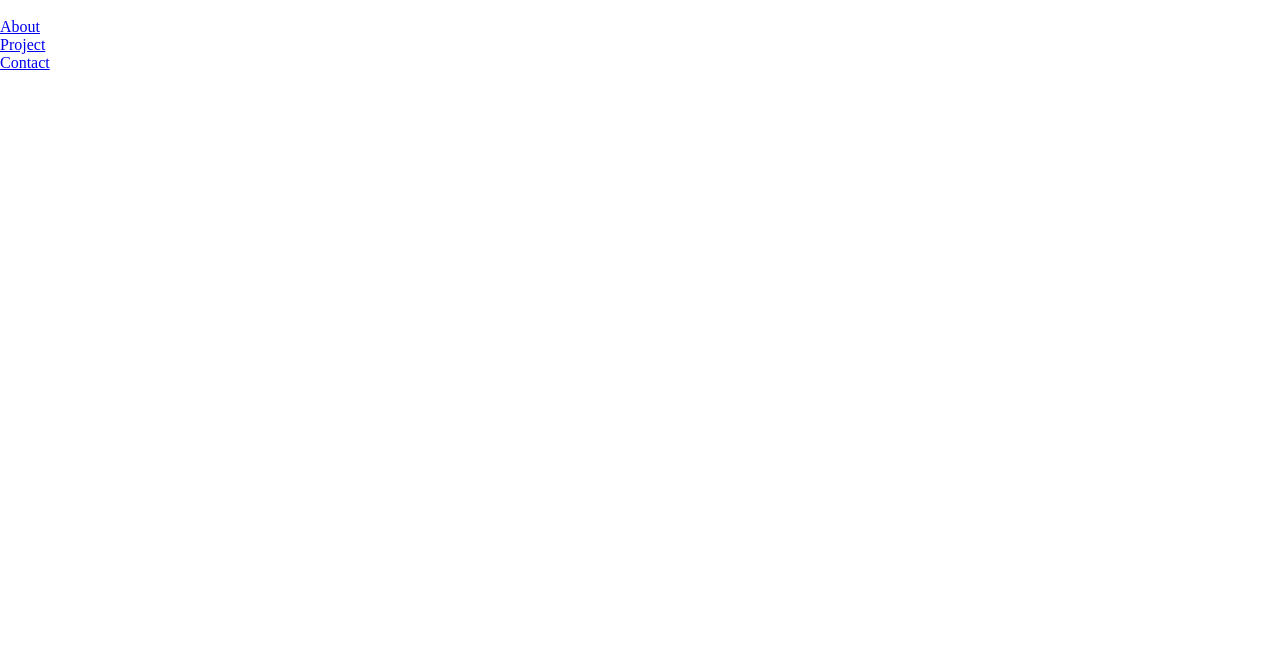
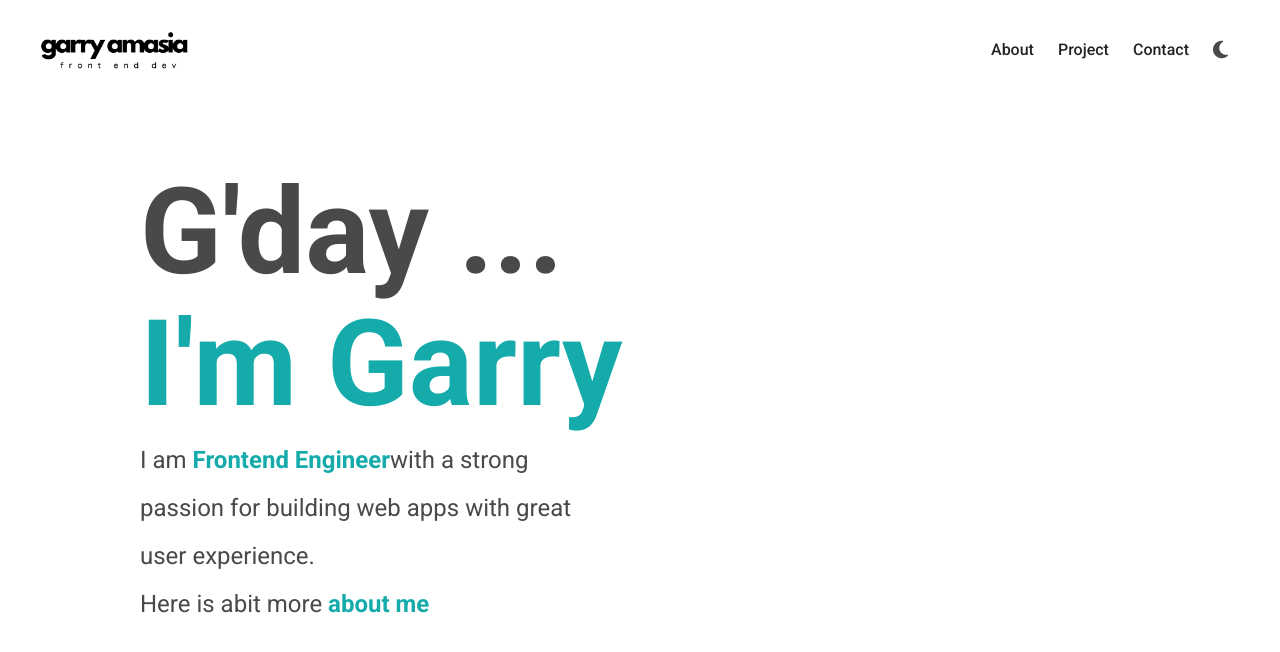
Before and after one commit to GarryAmasia/advanced-portfolio, a plain HTML site: page index.html in a window 1280 px wide. Drawn offline with Linux system fonts and the light colour scheme.

Commit message:
adding header section

```diff
--- a/index.html
+++ b/index.html
@@ -5,14 +5,24 @@
     <meta http-equiv="X-UA-Compatible" content="IE=edge" />
     <meta name="viewport" content="width=device-width, initial-scale=1.0" />
     <title>Advanced-portfolio</title>
+    <link rel="stylesheet" href="style.css" />
+    <link rel="preconnect" href="https://fonts.googleapis.com" />
+    <link rel="preconnect" href="https://fonts.gstatic.com" crossorigin />
+    <link
+      href="https://fonts.googleapis.com/css2?family=Roboto:ital,wght@0,100;0,300;0,400;0,500;0,700;0,900;1,100;1,300;1,400;1,500;1,700;1,900&display=swap"
+      rel="stylesheet"
+    />
     <script src="script.js" defer></script>
-    <link rel="stylesheet" href="style.css" />
+    <script
+      src="https://kit.fontawesome.com/fec710c91b.js"
+      crossorigin="anonymous"
+    ></script>
   </head>
   <body>
-    <section id="lading-page">
+    <section id="landing-page">
       <nav>
         <figure>
-          <img src="" alt="" />
+          <img id="personal-logo" src="./assets/garry-logo.png" alt="" />
         </figure>
         <ul class="nav__link--list">
           <li class="nav__link">
@@ -36,8 +46,27 @@
               >Contact</a
             >
           </li>
+          <li class="nav__link">
+            <a
+              href="#"
+              class="nav__link--anchor link__hover-effect link__hover-effect--black"
+              ><i class="fa-solid fa-moon"></i
+            ></a>
+          </li>
         </ul>
       </nav>
+      <header class="header">
+        <div class="header__content">
+          <h1 class="title">G'day ...</h1>
+          <h1 class="title green">I'm Garry</h1>
+          <p class="header__para">
+            I am <b class="green">Frontend Engineer</b>with a strong passion for
+            building web apps with great user experience.
+            <br />
+            Here is abit more <b class="green">about me</b>
+          </p>
+        </div>
+      </header>
     </section>
   </body>
 </html>
--- a/style.css
+++ b/style.css
@@ -2,4 +2,87 @@
   padding: 0;
   margin: 0;
   box-sizing: border-box;
+  font-family: "roboto", sans-serif;
+  color: rgb(73, 73, 73);
 }
+
+li {
+  list-style-type: none;
+}
+
+section {
+  background-color: rgb(255, 255, 255);
+}
+
+.title {
+  font-size: 120px;
+  margin-bottom: 12px;
+  text-align: left;
+  line-height: 1;
+}
+
+.green {
+  color: #15abab;
+}
+
+p {
+  line-height: 1.5;
+  font-size: 16px;
+}
+
+/* -----------------------LANDING PAGE------------------- */
+#landing-page {
+  min-height: 100vh;
+  position: relative;
+  /* background-color: tomato; */
+}
+
+.header {
+  position: absolute;
+  /* background-color: red; */
+  top: 50%;
+  left: 50%;
+  transform: translate(-50%, -50%);
+  width: 100%;
+  max-width: 1000px;
+}
+
+.header__para {
+  font-size: 24px;
+  line-height: 2;
+  max-width: 450px;
+}
+
+/* -----------------------NAVIGATION------------------- */
+#personal-logo {
+  width: 150px;
+  height: 150px;
+}
+nav {
+  display: flex;
+  justify-content: space-between;
+  align-items: center;
+  width: 100%;
+  max-width: 1200px;
+  margin: 0 auto;
+  height: 100px;
+}
+
+.nav__link--list {
+  display: flex;
+}
+
+.nav__link {
+  margin: 0 12px;
+}
+
+.nav__link--anchor {
+  text-decoration: none;
+  font-size: 16px;
+  color: #242424;
+  font-weight: 500;
+}
+
+.fa-moon {
+  font-size: 20px;
+}
```
Also changed, not shown: assets/garry-logo.png (added).
